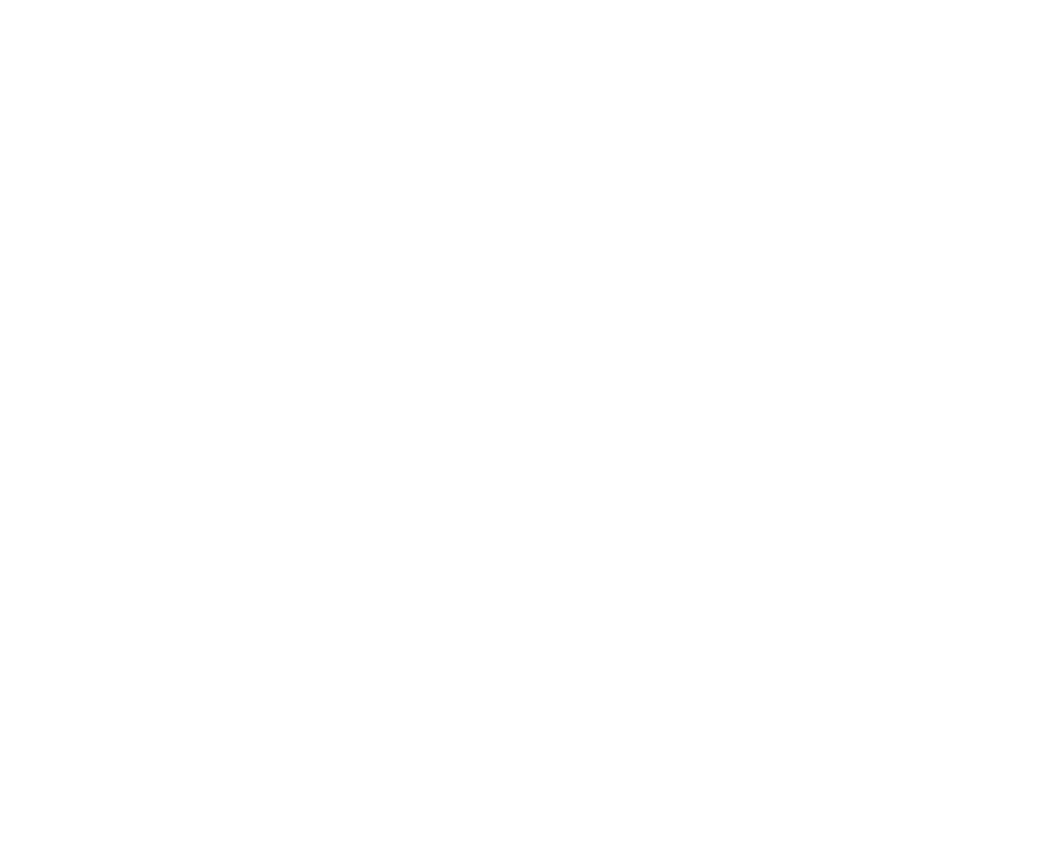
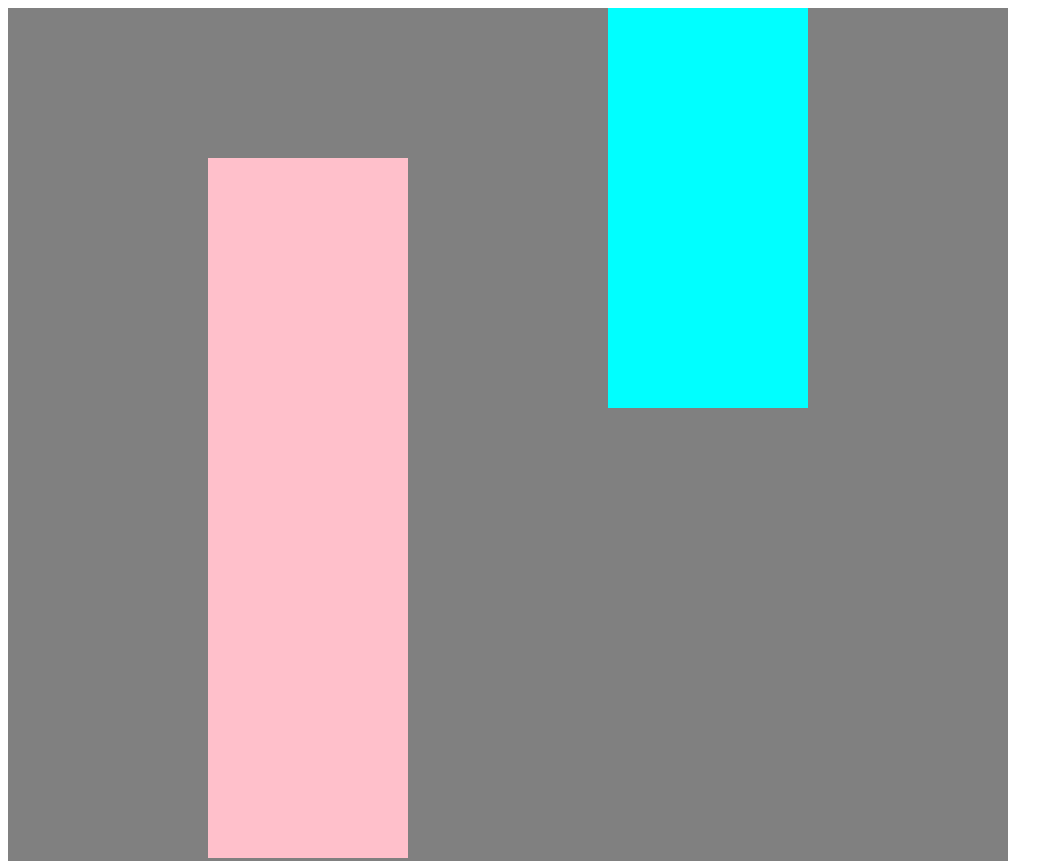
Before and after one commit to mistakeltu/05_18_404car, a website: page index.html in a window 1280 px wide. Shown: the top 861 px of the page, without its empty margins (0-1063 px from the left). Before the commit the page ends 800 px from the top, so only its background shows below. Drawn offline with Linux system fonts and the light colour scheme.

Commit message:
Added boxes

```diff
--- a/index.html
+++ b/index.html
@@ -4,10 +4,18 @@
     <meta charset="UTF-8">
     <meta http-equiv="X-UA-Compatible" content="IE=edge">
     <meta name="viewport" content="width=device-width, initial-scale=1.0">
-    <link rel="stylesheet" href="./img/car404.jpg">
+    <link rel="stylesheet" href="./styles.css">
     <title>404_Car</title>
 </head>
 <body>
+    <main class="container">
+        <div class="left-column">
 
+        </div>
+
+        <div class="right-column">
+
+        </div>
+    </main>
 </body>
 </html>
--- a/styles.css
+++ b/styles.css
@@ -0,0 +1,20 @@
+.container{
+    display: flex;
+    background-color: grey;
+    width: 1000px;
+    height: 1000px;
+    justify-content: space-evenly
+}
+
+.left-column {
+    background-color: pink;
+    width: 200px;
+    height: 700px;
+    margin-top: 150px;
+}
+
+.right-column {
+    background-color: aqua;
+    width: 200px;
+    height: 400px;
+}
```
